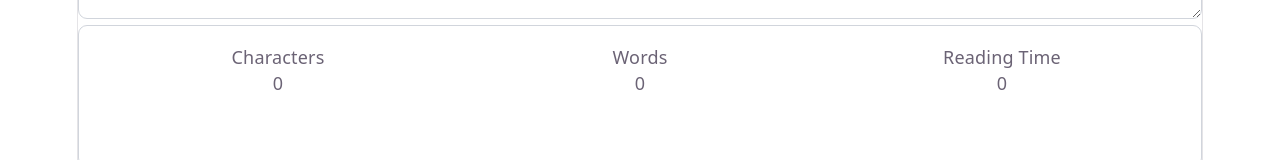
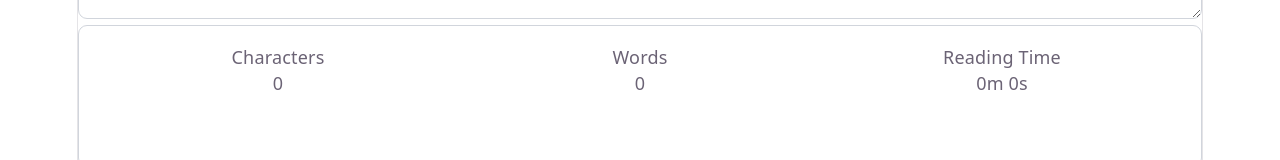
Before and after one commit to jfoskin/task-dashboard, a React (Vite) app: page / in a window 1280 px wide. Shown: the part 176-336 px from the top of the page. Built offline with nearby package versions, Linux system fonts and the light colour scheme.

Commit message:
refactor: enhance StatsDisplay to show formatted reading time and update wordCount calculation in CharacterCounter

```diff
--- a/src/components/CharacterCounter/CharacterCounter.tsx
+++ b/src/components/CharacterCounter/CharacterCounter.tsx
@@ -15,8 +15,8 @@ const CharacterCounter: React.FC<CharacterCounterProps> = ( {minWords, maxWords}
   }
   const statsStart = {
      characterCount: inputValue.length,
-    wordCount: inputValue.split(/\s+/).filter(Boolean).length,
-    readingTime: inputValue.split(/\s+/).filter(Boolean).length/250* 60
+    wordCount: inputValue.trim().split(/\s+/).filter(Boolean).length,
+    readingTime: inputValue.split(/\s+/).filter(Boolean).length/250*60
   }
 
   return (
--- a/src/components/StatsDisplay/StatsDisplay.tsx
+++ b/src/components/StatsDisplay/StatsDisplay.tsx
@@ -3,6 +3,9 @@ import type { StatsDisplayProps } from '../../types'
 
 const StatsDisplay: React.FC<StatsDisplayProps> =({stats, showReadingTime})=> {
 
+  const totalSeconds = Math.ceil(stats.readingTime * 60)
+  const minutes = Math.floor(totalSeconds / 60)
+  const seconds = totalSeconds % 60
 
   return (
     <div className="w-full p-4 border border-gray-300 rounded-lg focus:ring-2 focus:ring-blue-500 focus:border-blue-500 grid grid-cols-3 grid-rows-2 gap-0">
@@ -16,7 +19,7 @@ const StatsDisplay: React.FC<StatsDisplayProps> =({stats, showReadingTime})=> {
     </div>
     <div>
       <h6>Reading Time</h6>
-      {showReadingTime && <p>{stats.readingTime}</p>}
+      {showReadingTime && <p>{minutes+ "m "} {seconds+"s"}</p>}
     </div>
     </div>
   )
```
Also changed, not shown: 1 other file (tests, documents, lock files or other folders).
